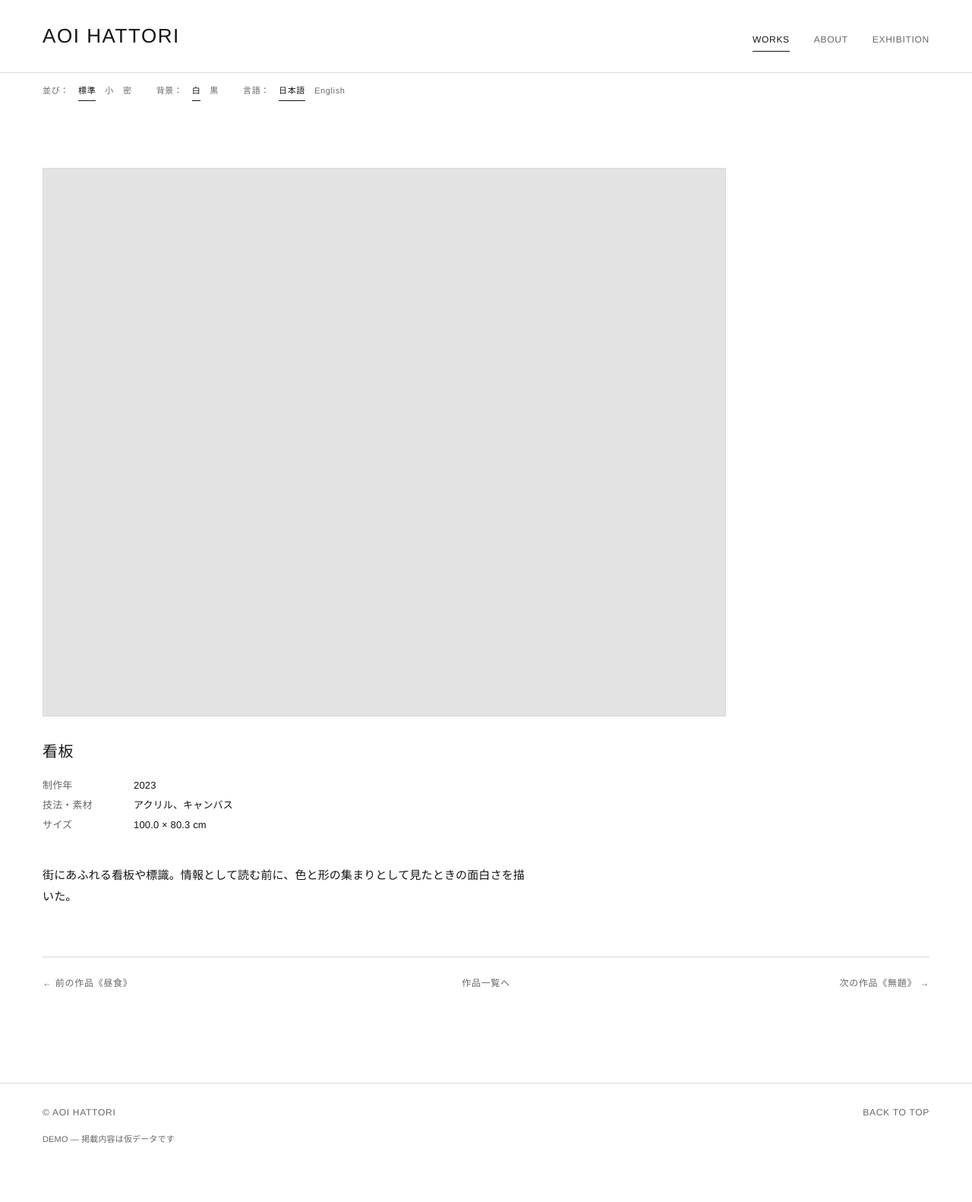
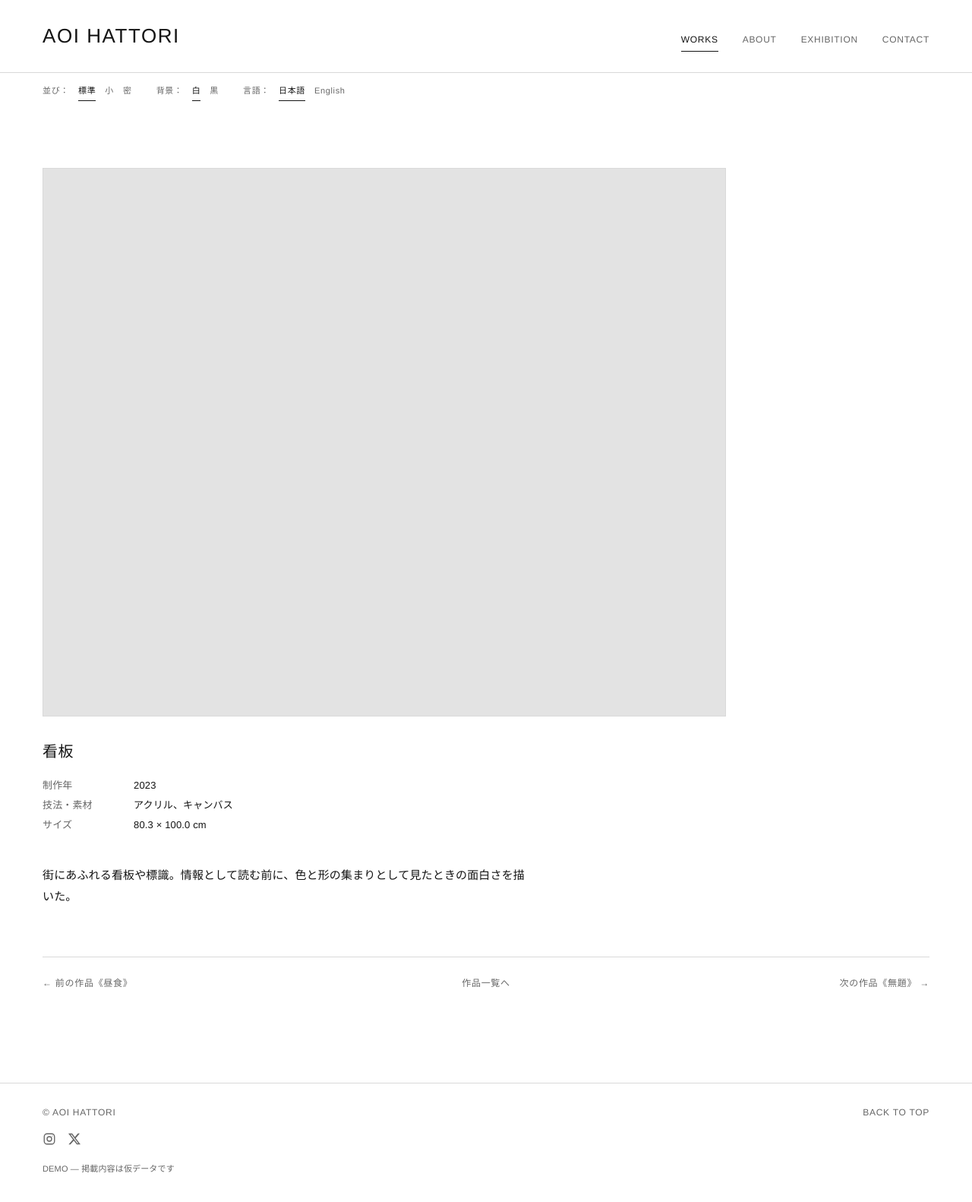
Before and after one commit to yt-takahashi00/aoi-hattori-site, a plain HTML site: page work-kanban.html in a window 1280 px wide. Shown: the whole page at 76% size. Before the commit the page ends 1548 px from the top, so only its background shows below. Drawn offline with Linux system fonts and the light colour scheme.

Commit message:
服部葵ポートフォリオサイト フィードバック反映 1/9補足

```diff
--- a/work-kanban.html
+++ b/work-kanban.html
@@ -11,10 +11,13 @@
 <header class="site-header">
   <div class="wrap">
     <a class="site-name" href="index.html">AOI HATTORI</a>
+    <input class="nav-toggle" type="checkbox" id="nav-toggle">
+    <label class="nav-button" for="nav-toggle" aria-label="Menu"><span></span><span></span><span></span></label>
     <nav class="site-nav">
         <a href="works.html" class="current">WORKS</a>
         <a href="about.html">ABOUT</a>
         <a href="exhibition.html">EXHIBITION</a>
+        <a href="contact.html">CONTACT</a>
     </nav>
   </div>
 </header>
@@ -34,7 +37,7 @@
     <dl>
       <dt>制作年</dt><dd>2023</dd>
       <dt>技法・素材</dt><dd>アクリル、キャンバス</dd>
-      <dt>サイズ</dt><dd>100.0 × 80.3 cm</dd>
+      <dt>サイズ</dt><dd>80.3 × 100.0 cm</dd>
     </dl>
   </div>
   <div class="work-text">
@@ -51,6 +54,7 @@
 <footer class="site-footer">
   <div class="wrap">
     <p class="footer-main"><span>© AOI HATTORI</span><a href="#top">BACK TO TOP</a></p>
+    <p class="footer-sns"><span class="sns-icons"><span class="sns-icon" role="img" aria-label="Instagram"><svg viewBox="0 0 24 24" width="18" height="18" fill="none" stroke="currentColor" stroke-width="1.8"><rect x="3" y="3" width="18" height="18" rx="5"/><circle cx="12" cy="12" r="4"/><circle cx="17.2" cy="6.8" r="0.7" fill="currentColor" stroke="none"/></svg></span><span class="sns-icon" role="img" aria-label="X"><svg viewBox="0 0 24 24" width="16" height="16" fill="currentColor"><path d="M18.901 1.153h3.68l-8.04 9.19L24 22.846h-7.406l-5.8-7.584-6.638 7.584H.474l8.6-9.83L0 1.154h7.594l5.243 6.932ZM17.61 20.644h2.039L6.486 3.24H4.298Z"/></svg></span></span></p>
     <p class="footer-note">DEMO — 掲載内容は仮データです</p>
   </div>
 </footer>
```
